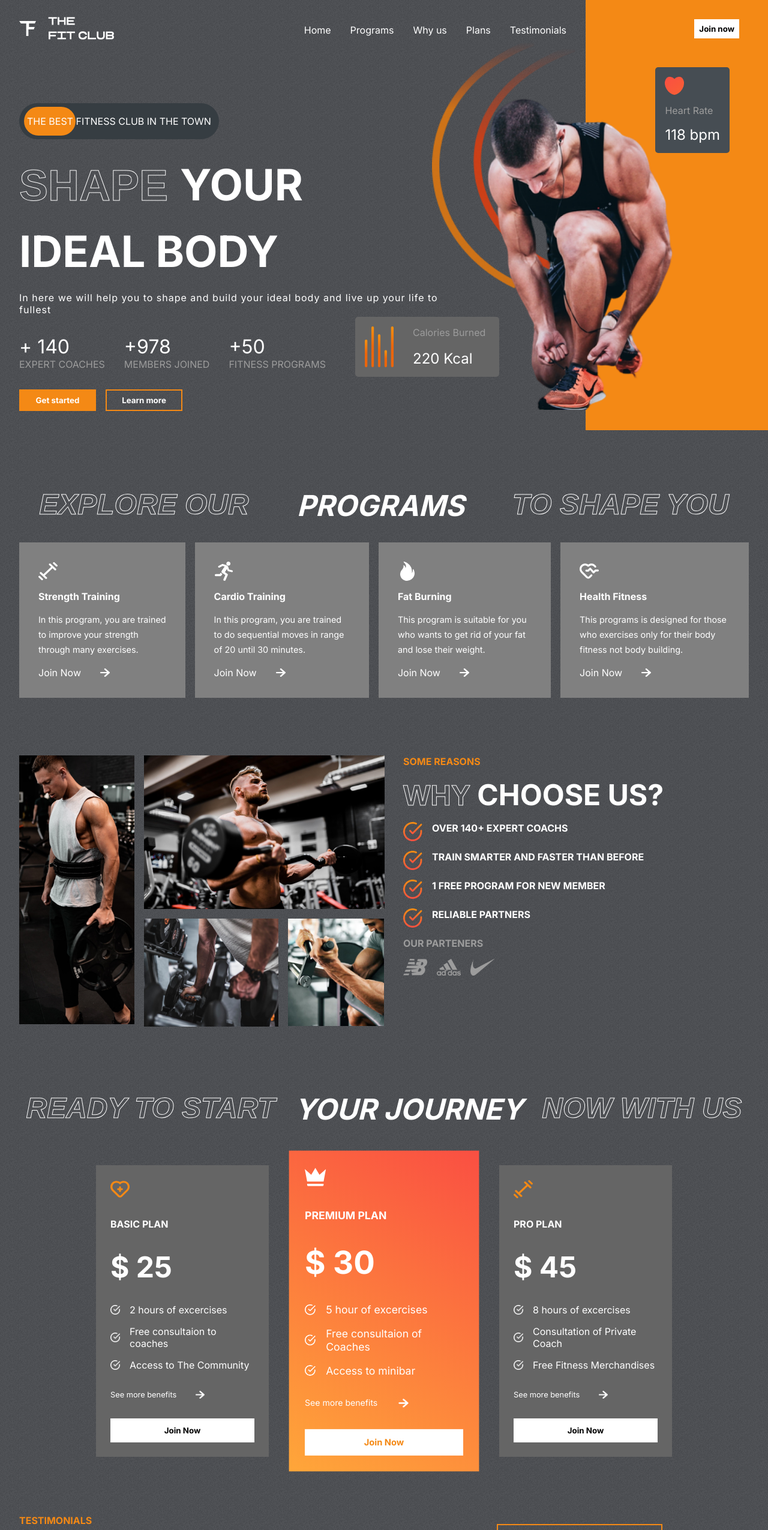
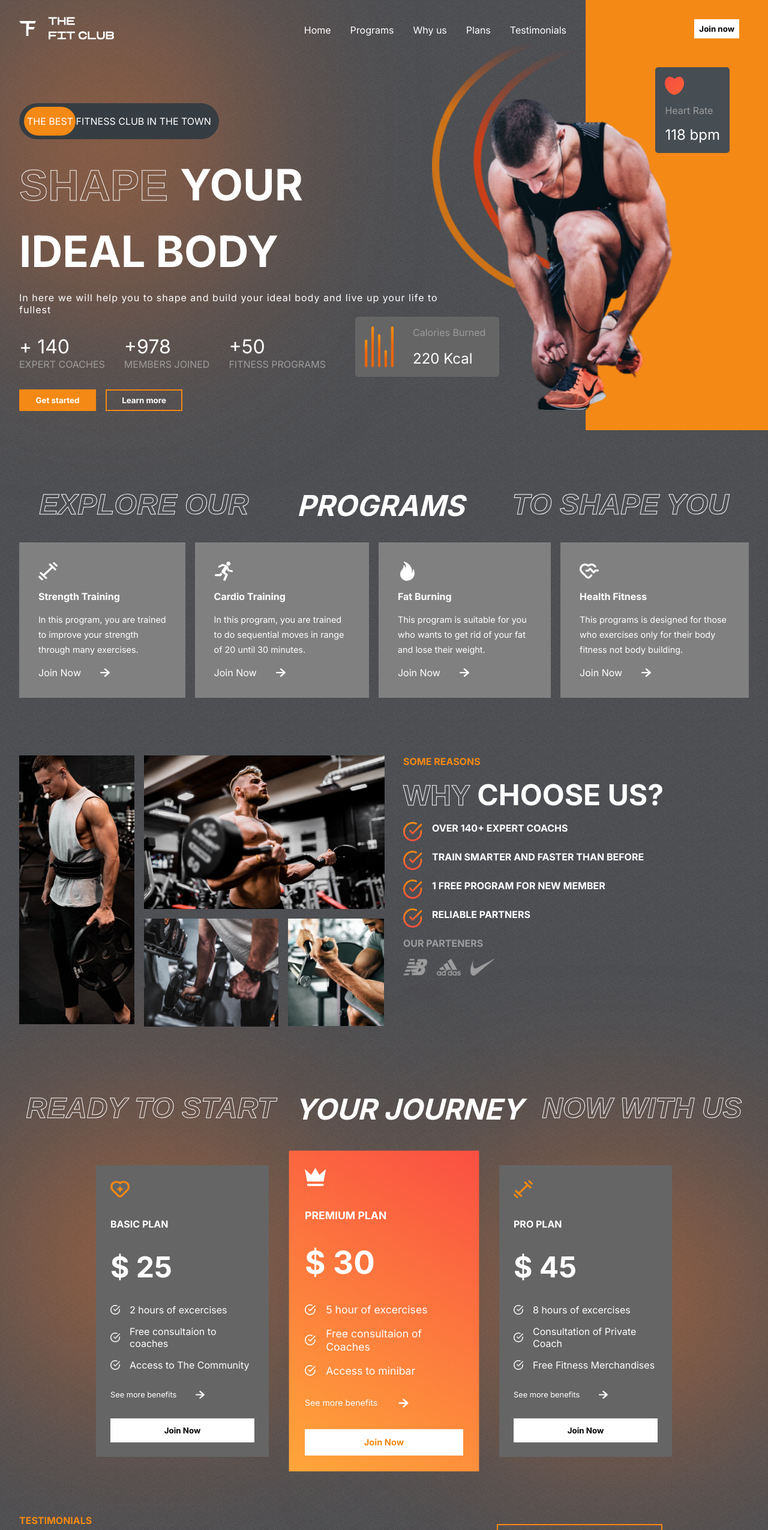
Before and after one commit to remus00/Gym-Website, a React (Create React App) app: page / in a window 1280 px wide. Shown: the top 2550 px of the page at 60% size. Built offline with nearby package versions, Linux system fonts and the light colour scheme.

Commit message:
adding blur backgrounds

```diff
--- a/src/App.css
+++ b/src/App.css
@@ -43,3 +43,11 @@
 .btn:hover {
     cursor: pointer;
 }
+
+.blur {
+    background: rgba(253, 120, 43, 0.69);
+    position: absolute;
+    border-radius: 50%;
+    filter: blur(150px);
+    z-index: -9;
+}
--- a/src/components/Footer/Footer.css
+++ b/src/components/Footer/Footer.css
@@ -30,3 +30,21 @@
 .logo-f > img {
     height: 2rem;
 }
+
+.footer-blur-1 {
+    bottom: 0;
+    right: 15%;
+    width: 26rem;
+    height: 12rem;
+    filter: blur(200px);
+    background: red;
+}
+
+.footer-blur-2 {
+    bottom: 0;
+    left: 15%;
+    width: 26rem;
+    height: 12rem;
+    filter: blur(200px);
+    background: rgb(255, 155, 0);
+}
--- a/src/components/Footer/Footer.jsx
+++ b/src/components/Footer/Footer.jsx
@@ -19,6 +19,8 @@
                     <img src={Logo} alt="logo" />
                 </div>
             </div>
+            <div className="blur footer-blur-1"></div>
+            <div className="blur footer-blur-2"></div>
         </div>
     );
 };
--- a/src/components/Hero/Hero.css
+++ b/src/components/Hero/Hero.css
@@ -184,3 +184,9 @@
     color: white;
     font-size: 1.5rem;
 }
+
+.hero-blur {
+    width: 22rem;
+    height: 30rem;
+    left: 0;
+}
--- a/src/components/Hero/Hero.jsx
+++ b/src/components/Hero/Hero.jsx
@@ -9,6 +9,7 @@
 const Hero = () => {
     return (
         <div className="hero">
+            <div className="blur hero-blur"></div>
             <div className="left-h">
                 <Header />
 
@@ -57,7 +58,6 @@
                     <button className="btn">Learn more</button>
                 </div>
             </div>
-
             <div className="right-h">
                 <button className="btn">Join now</button>
                 <div className="heart-rate">
--- a/src/components/Plan/Plan.css
+++ b/src/components/Plan/Plan.css
@@ -82,3 +82,17 @@
 .benefits > img {
     width: 0.9rem;
 }
+
+.plans-blur-1 {
+    width: 32rem;
+    height: 23rem;
+    top: 6rem;
+    left: 0;
+}
+
+.plans-blur-2 {
+    width: 32rem;
+    height: 23rem;
+    top: 10rem;
+    right: 0;
+}
--- a/src/components/Plan/Plan.jsx
+++ b/src/components/Plan/Plan.jsx
@@ -7,6 +7,8 @@
 const Plan = () => {
     return (
         <div className="plans-contianer">
+            <div className="blur plans-blur-1"></div>
+            <div className="blur plans-blur-2"></div>
             <div className="programs-header" style={{ gap: "2rem" }}>
                 <span className="stroke-text">READY TO START</span>
                 <span>YOUR JOURNEY</span>
```
